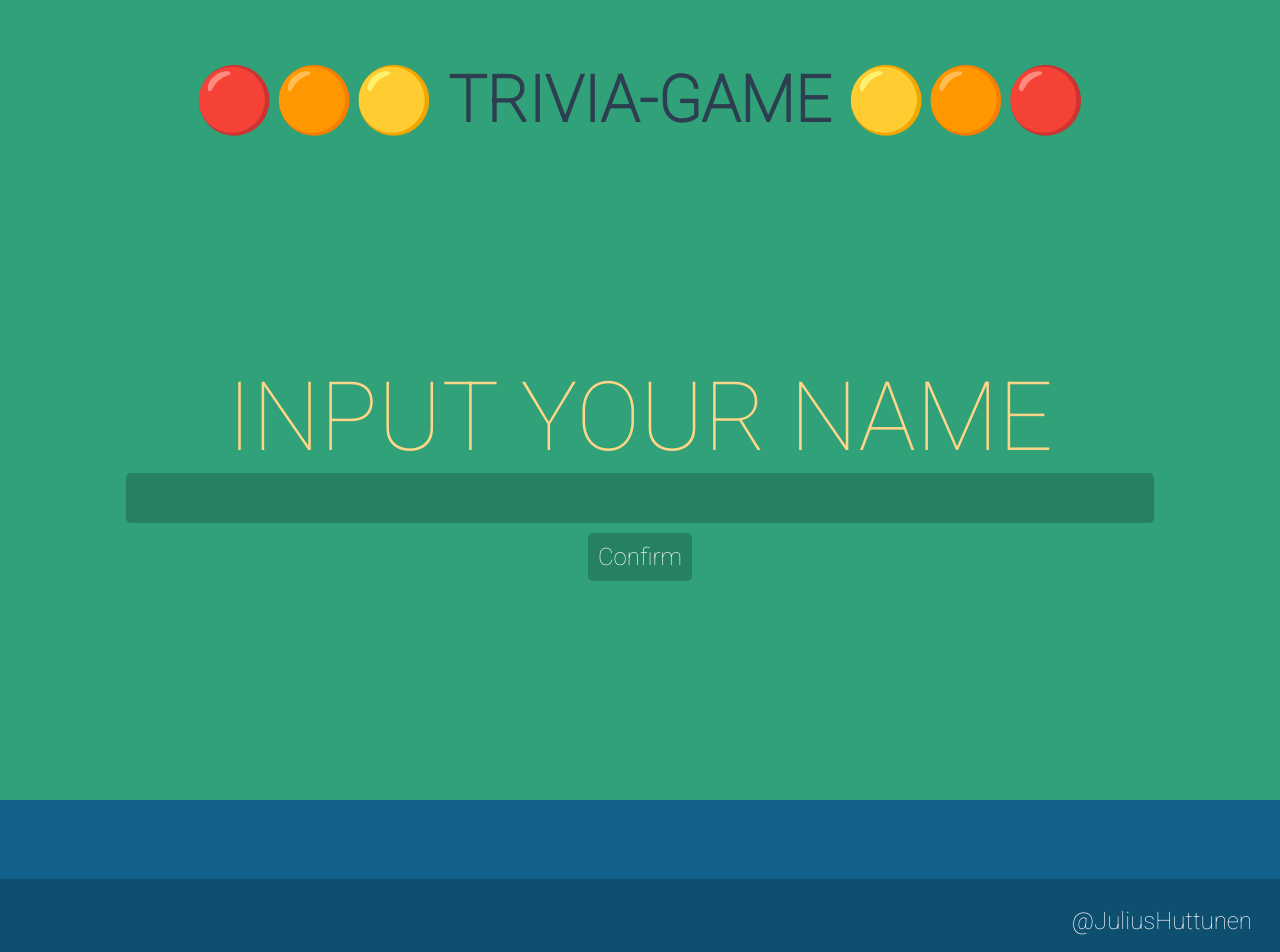
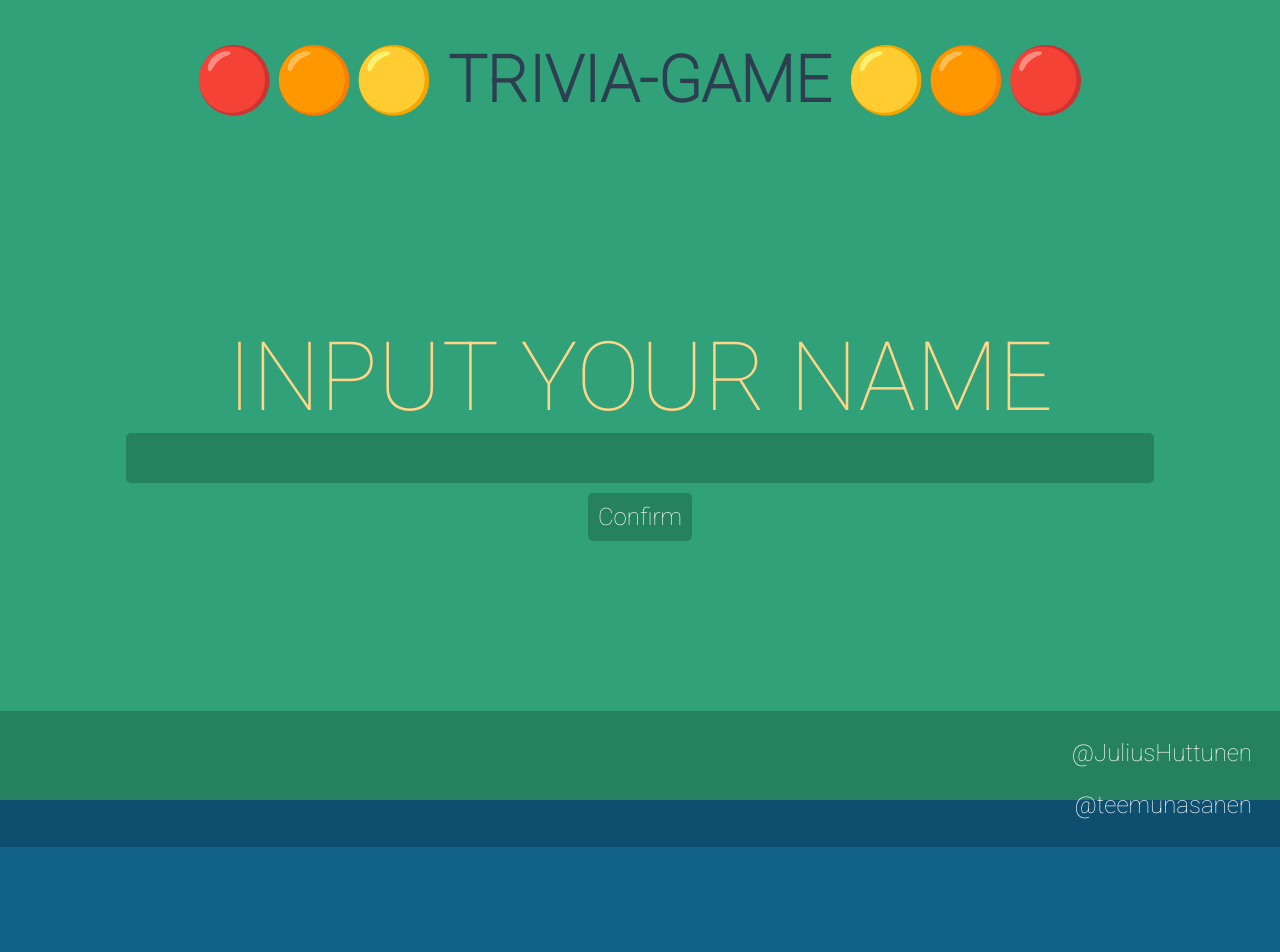
Before and after one commit to teemunasanen/trivia-game, a Vue app: page / in a window 1280 px wide. Shown: the top 952 px of the page. After the commit the page ends 847 px from the top, so only its background shows below. Built offline with nearby package versions, Linux system fonts and the light colour scheme.

Commit message:
fix(start): fixed the styling

```diff
--- a/src/components/Header.vue
+++ b/src/components/Header.vue
@@ -6,7 +6,6 @@
 
 <style scoped>
 .headerContainer{
-    padding: 20px;
     font-size: xx-large;
 
 }
--- a/src/views/Start.vue
+++ b/src/views/Start.vue
@@ -37,6 +37,6 @@ const handleLoginSuccess = () => {
   padding-top: 10em;
 }
 .footer {
-  margin-top: 18em;
+  margin-top: 10em;
 }
 </style>
```
Also changed, not shown: 1 other file (tests, documents, lock files or other folders).
